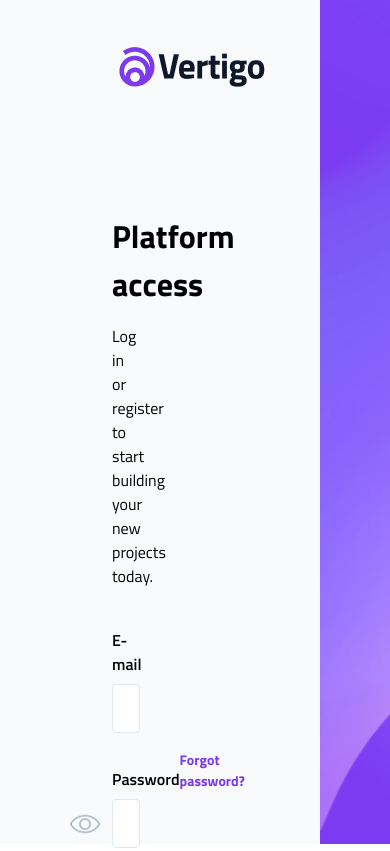
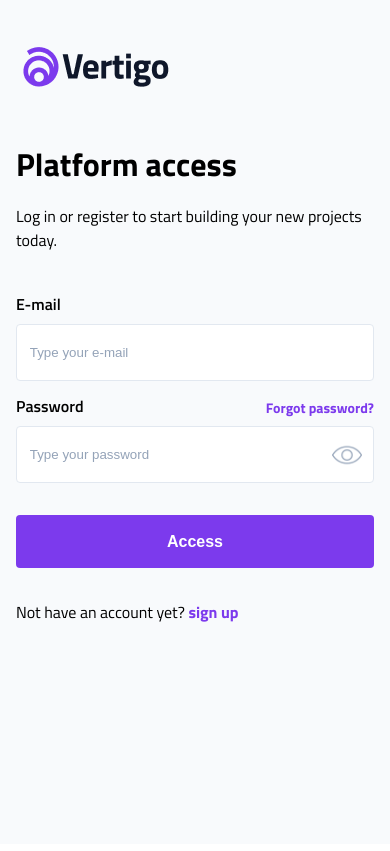
Before and after one commit to Andrea-Guarneri/ag_login, a plain HTML site: page index.html in a window 390 px wide. Shown: the top 851 px of the page. Drawn offline with Linux system fonts and the light colour scheme.

Commit message:
responsiviness

```diff
--- a/index.html
+++ b/index.html
@@ -23,8 +23,9 @@
 </head>
 
 <body>
-    <main>
-        <!-- Text-Logo -->
+    <section>
+       <main>
+         <!-- Text-Logo -->
         <div class="logo">
             <img src="./assets/images/logo+text.png" alt="">
         </div>
@@ -65,8 +66,9 @@
             </p>
 
         </form>
+       </main>
 
-    </main>
+    </section>
 
     <!-- Right image -->
     <div id="right-img"></div>
--- a/styles.css
+++ b/styles.css
@@ -15,16 +15,24 @@
 
 body {
     font-family: 'Titillium Web', sans-serif;
-    display: flex;
+    display: grid;
+    grid-template-columns: 1fr 1fr;
     height: 100vh;
 }
 
+section {
+    width: 100%;
+    display: flex;
+    background-color: var(--bg-white);
+}
+
 main {
-    width: 50%;
     display: flex;
     flex-direction: column;
-    padding: 2.5rem 13rem 13rem 7rem;
-    background-color: var(--bg-white);
+    width: 100%;
+    max-width: 400px;
+    margin-left: 6.5rem;
+    padding-top: 2.5rem;
 }
 
 /* FORM */
@@ -34,6 +42,15 @@ main {
     display: flex;
     flex-direction: column;
     gap: 1rem;
+}
+
+.form-title h1 {
+    font-weight: 700;
+    font-size: 2rem;
+}
+
+.form-title p {
+    font-size: 1rem;
 }
 
 #form {
@@ -60,7 +77,7 @@ input[type="password"] {
     width: 100%;
     border: 1px solid var(--color-border-input);
     border-radius: 4px;
-    padding: 1rem 0.8rem;
+    padding: 1.25rem 0.8rem;
 }
 
 input:focus {
@@ -142,5 +159,32 @@ a {
     background-image: url(./assets/images/photo-bg-vertigo.png);
     background-size: cover;
     background-repeat: no-repeat;
-    width: 50vw;
+    width: 100%;
 }
+
+@media (max-width:769px) {
+
+    body {
+        display: flex;
+    }
+
+    main {
+        margin-left: auto;
+        margin-right: auto;
+    }
+
+    #right-img {
+        display: none;
+    }
+}
+
+@media (max-width:450px) {
+    main {
+        padding-left: 1rem;
+        padding-right: 1rem;
+    }
+
+    .form-title {
+        margin-top: 2.5rem;
+    }
+}
```
